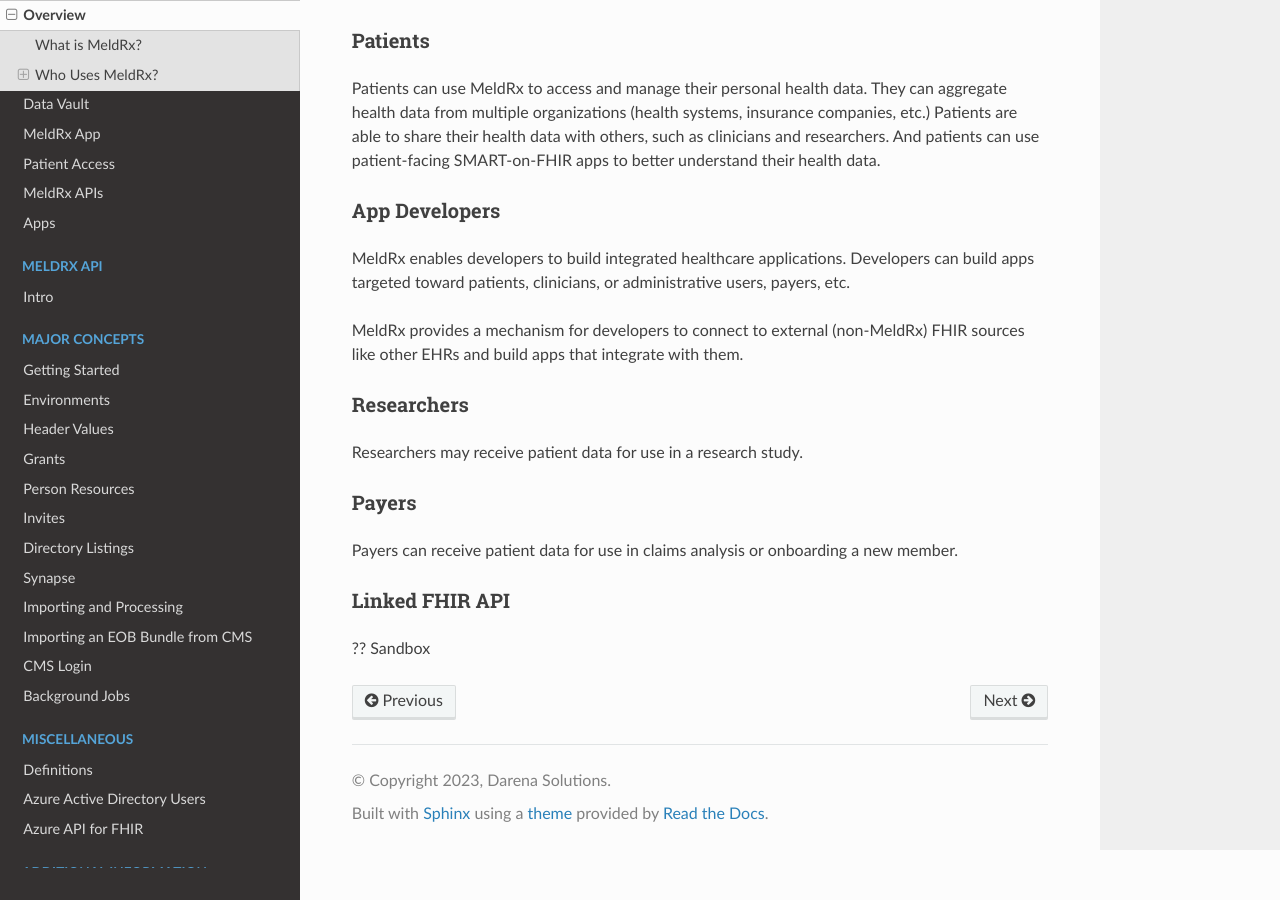
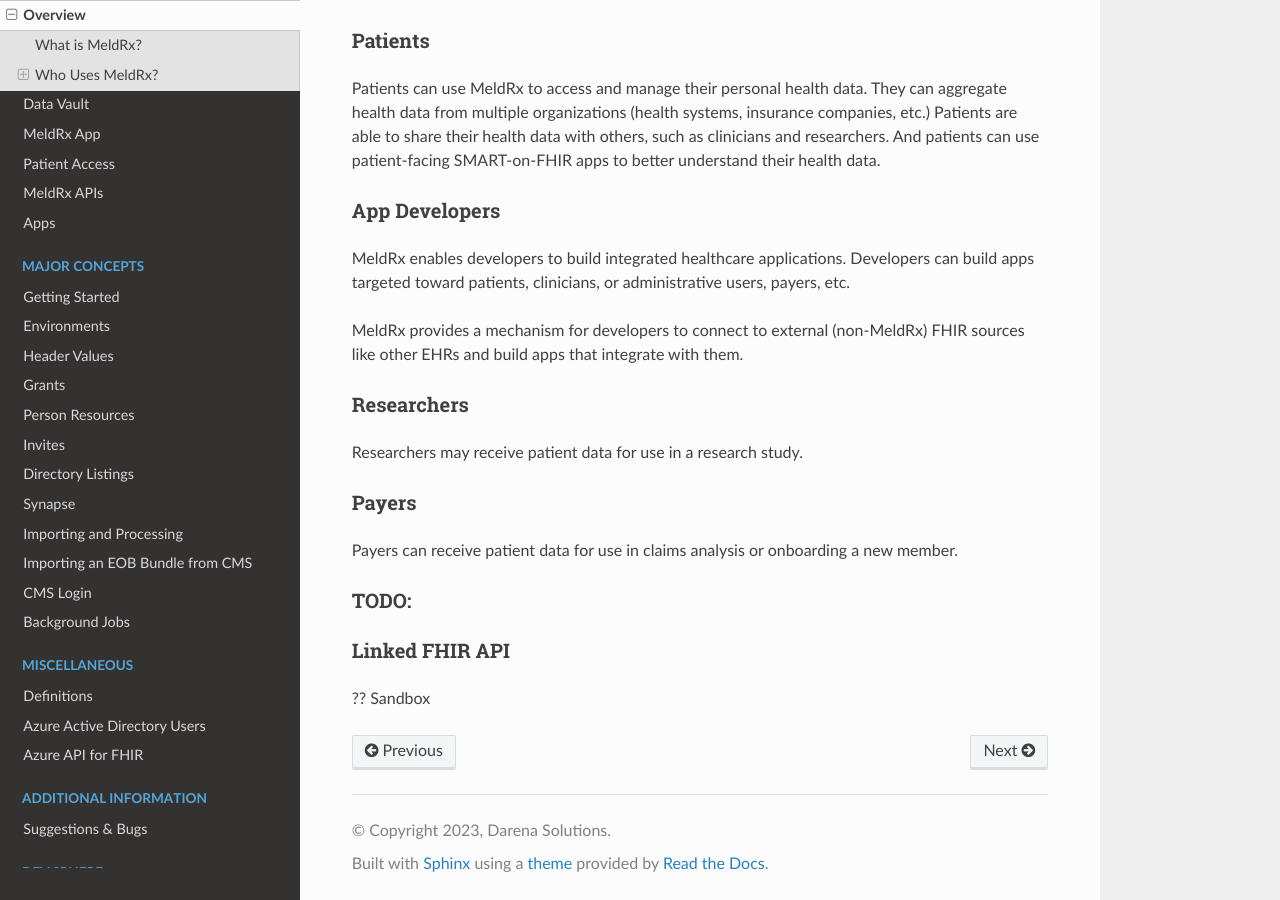
Before and after one commit to darena-solutions/bluebuttonpro-public, a Sphinx documentation site: the page built from docs/source/meldrx/overview.md, in a window 1280 px wide and 900 px high, scrolled down 633 px. Built offline with Sphinx 7.4.7 and the Read the Docs theme 2.0.0, drawn with Linux system fonts in a browser that asks for light colours; pages that are not in the unit, such as notebooks, are missing from menus.

```diff
--- a/docs/source/meldrx-api/intro.md
+++ /dev/null
@@ -1,3 +0,0 @@
-# Intro
-
-TODO:
--- a/docs/source/meldrx/overview.md
+++ b/docs/source/meldrx/overview.md
@@ -56,7 +56,7 @@ Payers can receive patient data for use in claims analysis or onboarding a new m
 
 
 
-
+### TODO:
 ### Linked FHIR API
 
 ?? Sandbox
```
